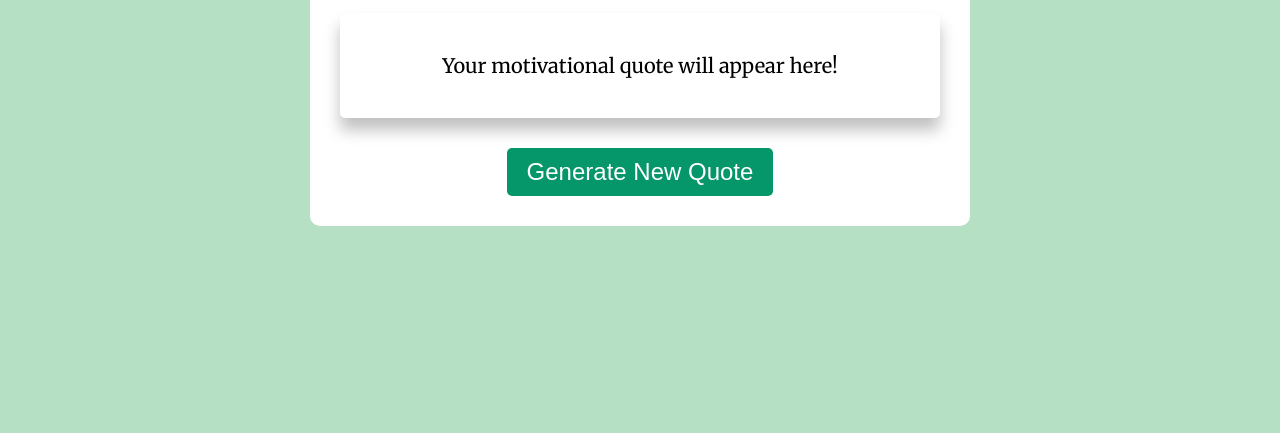
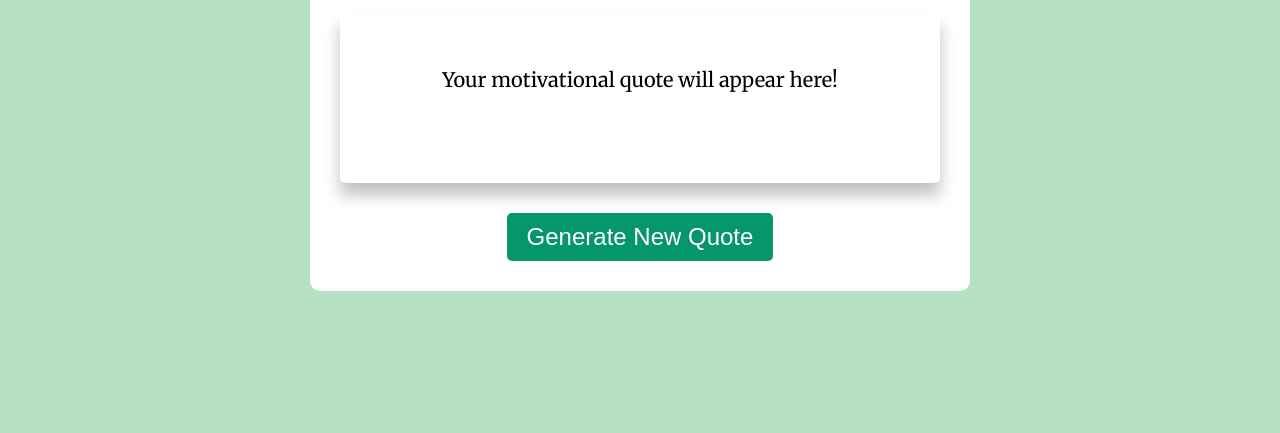
Before and after one commit to BilalEssafi1/motivational-quote-generator, a plain HTML site: page index.html in a window 1280 px wide. Shown: the part 242-675 px from the top of the page. Drawn offline with Linux system fonts and the light colour scheme.

Commit message:
Ensure box has fixed height and that content is centered

```diff
--- a/assets/css/styles.css
+++ b/assets/css/styles.css
@@ -32,7 +32,12 @@ main {
     background-color: white;
     padding: 20px;
     border-radius:5px;
-    box-shadow: 0 12px 16px rgba(0, 0, 0, 0.25)
+    box-shadow: 0 12px 16px rgba(0, 0, 0, 0.25);
+    height:130px;
+    justify-content:center;
+    align-items:center;
+    display:flex;
+    flex-direction:column;
 }
 
 /* quote styling */
```
